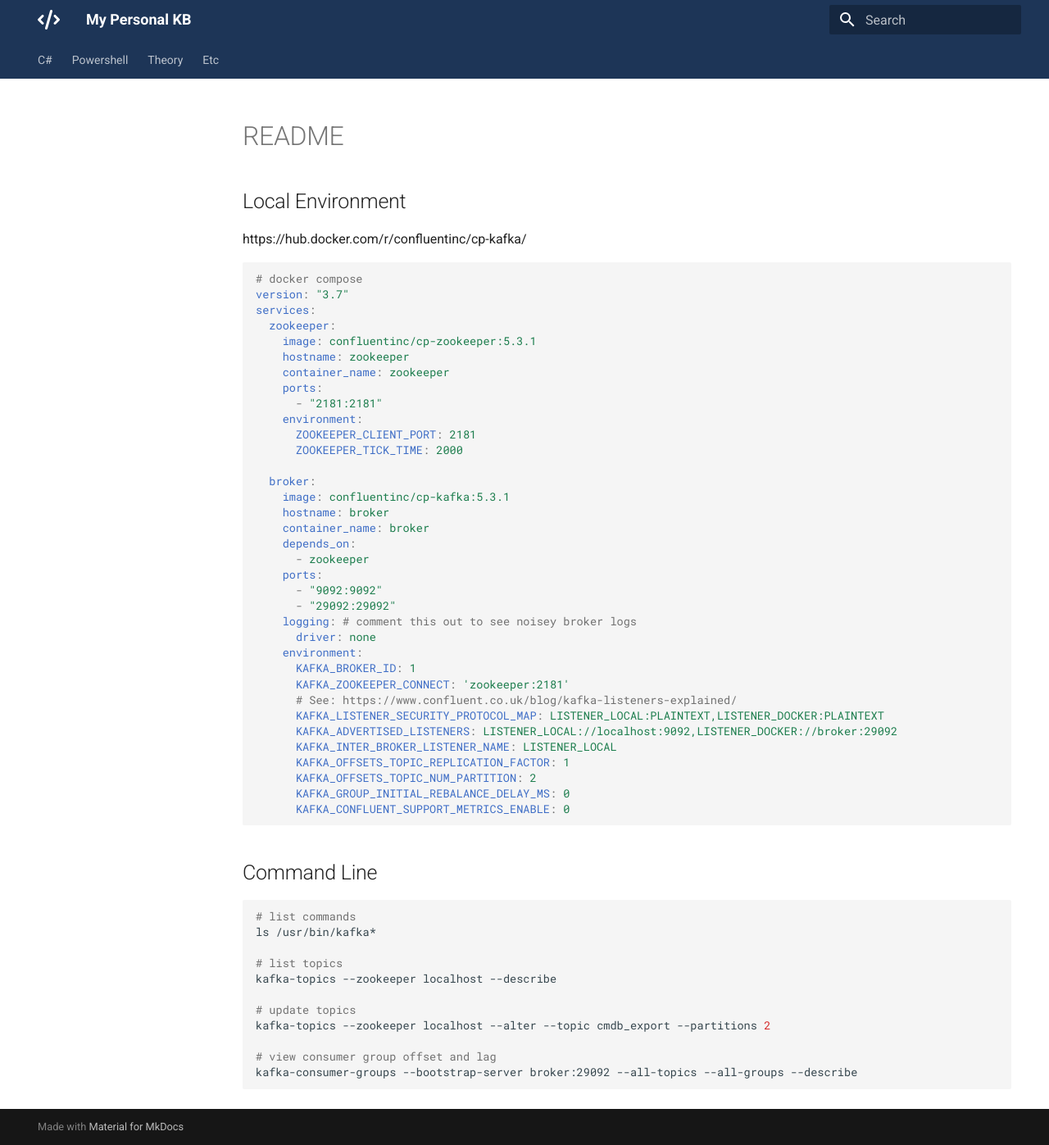
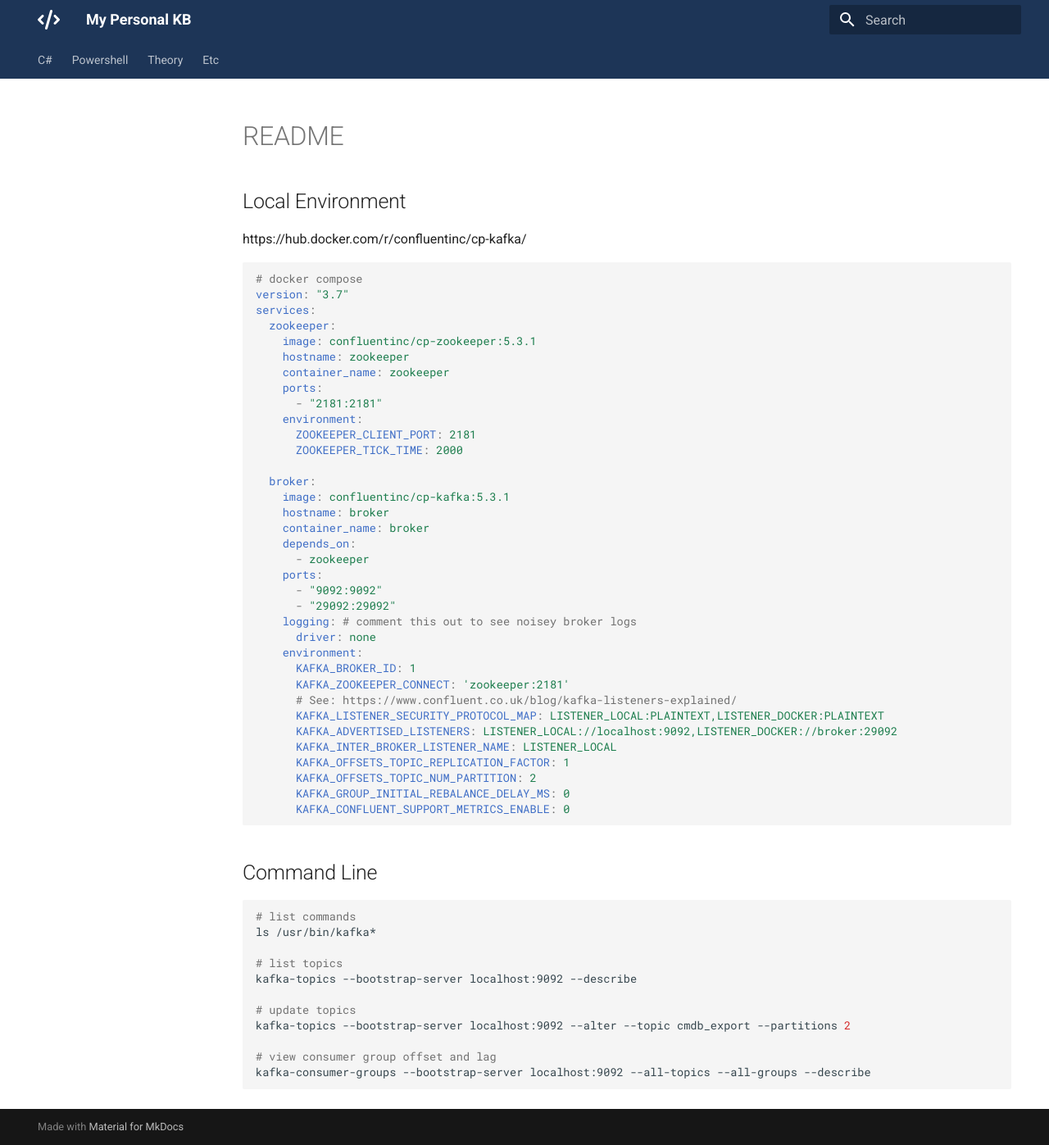
Before and after one commit to mrhockeymonkey/mrhockeymonkey.github.io, an MkDocs documentation site: the page built from docs/Kafka/README.md, in a window 1280 px wide and 1397 px high. Shown: the whole window at 82% size. Built offline with MkDocs 1.6.1 and Material for MkDocs 9.7.7, drawn with Linux system fonts in a browser that asks for light colours.

Commit message:
Update README.md

````diff
--- a/docs/Kafka/README.md
+++ b/docs/Kafka/README.md
@@ -49,11 +49,11 @@ services:
 ls /usr/bin/kafka*
 
 # list topics
-kafka-topics --zookeeper localhost --describe
+kafka-topics --bootstrap-server localhost:9092 --describe
 
 # update topics
-kafka-topics --zookeeper localhost --alter --topic cmdb_export --partitions 2
+kafka-topics --bootstrap-server localhost:9092 --alter --topic cmdb_export --partitions 2
 
 # view consumer group offset and lag
-kafka-consumer-groups --bootstrap-server broker:29092 --all-topics --all-groups --describe
+kafka-consumer-groups --bootstrap-server localhost:9092 --all-topics --all-groups --describe
 ```
````
